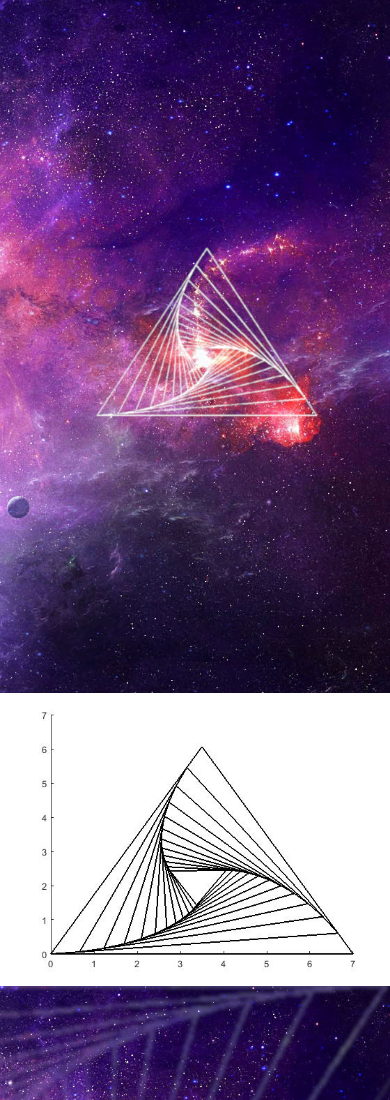
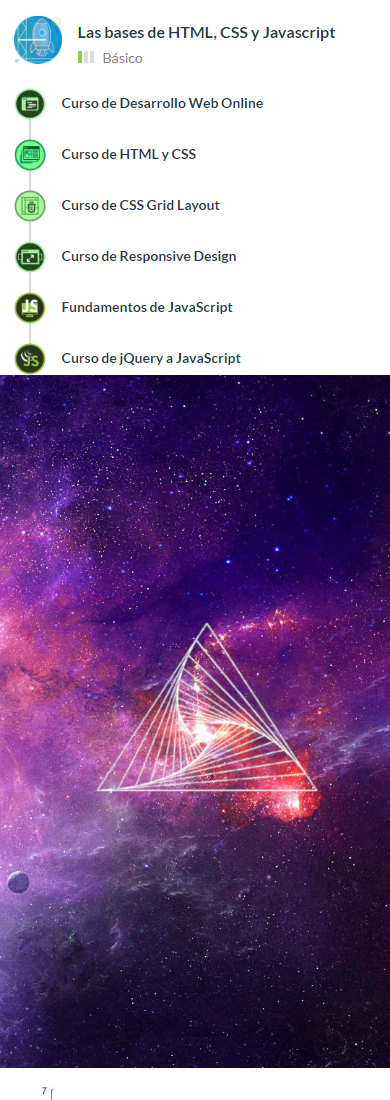
Before and after one commit to CristianChLeon/invie-github, a plain HTML site: page index.html in a window 390 px wide. Shown: the top 1100 px of the page. Drawn offline with Linux system fonts and the light colour scheme.

Commit message:
imagen que responde a responsive

```diff
--- a/index.html
+++ b/index.html
@@ -12,9 +12,19 @@
         max-width: 100%;
         vertical-align: top;
       }
+      img#resp{
+        display:none;
+      }
+
+      @media screen and (max-width:768px){
+        img#resp{
+          display: block;
+        }
+      }
     </style>
   </head>
   <body>
+    <img src="imag.png" alt="" id='resp'>
     <img src="Wallpaper5.png" alt="fondo">
     <img src="imag34pasos.jpg" alt="fo">
     <img src="Wallpaper7.png " alt="wall">
```
Also changed, not shown: imag.png (added).
